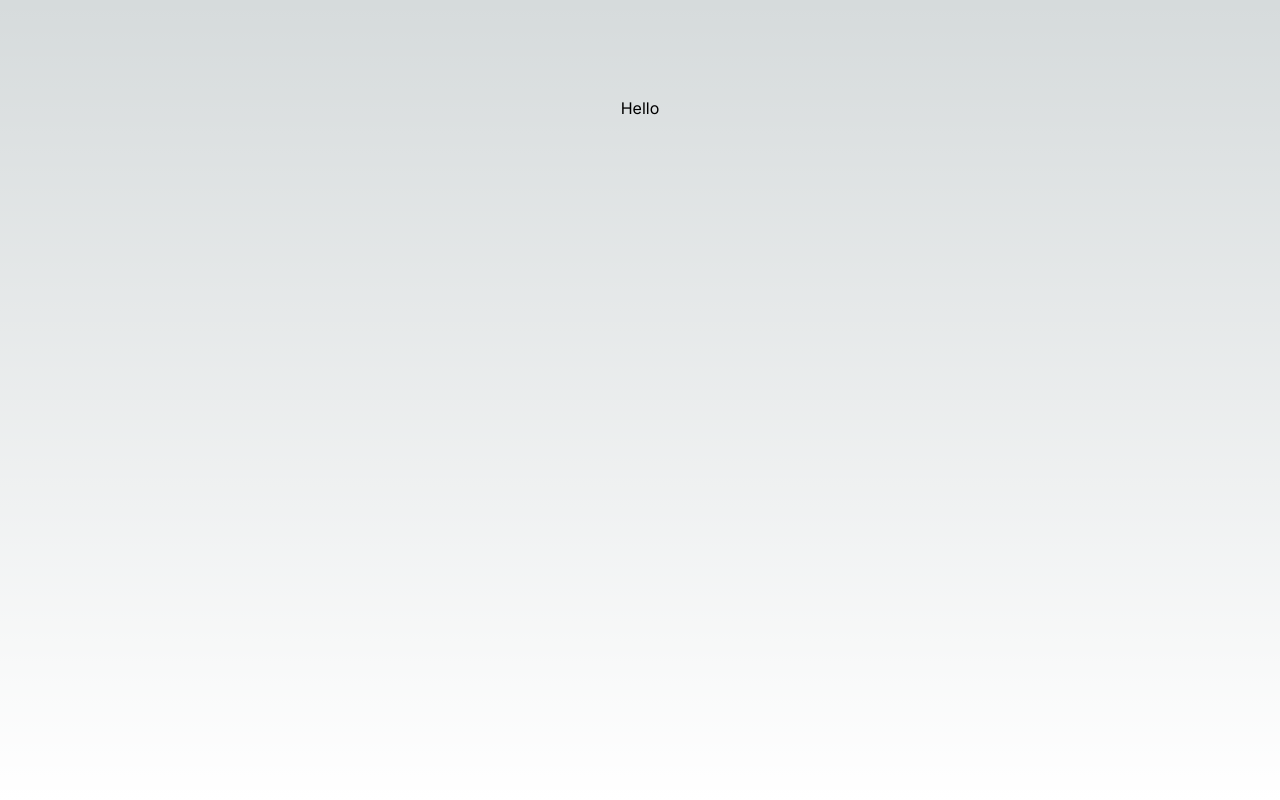
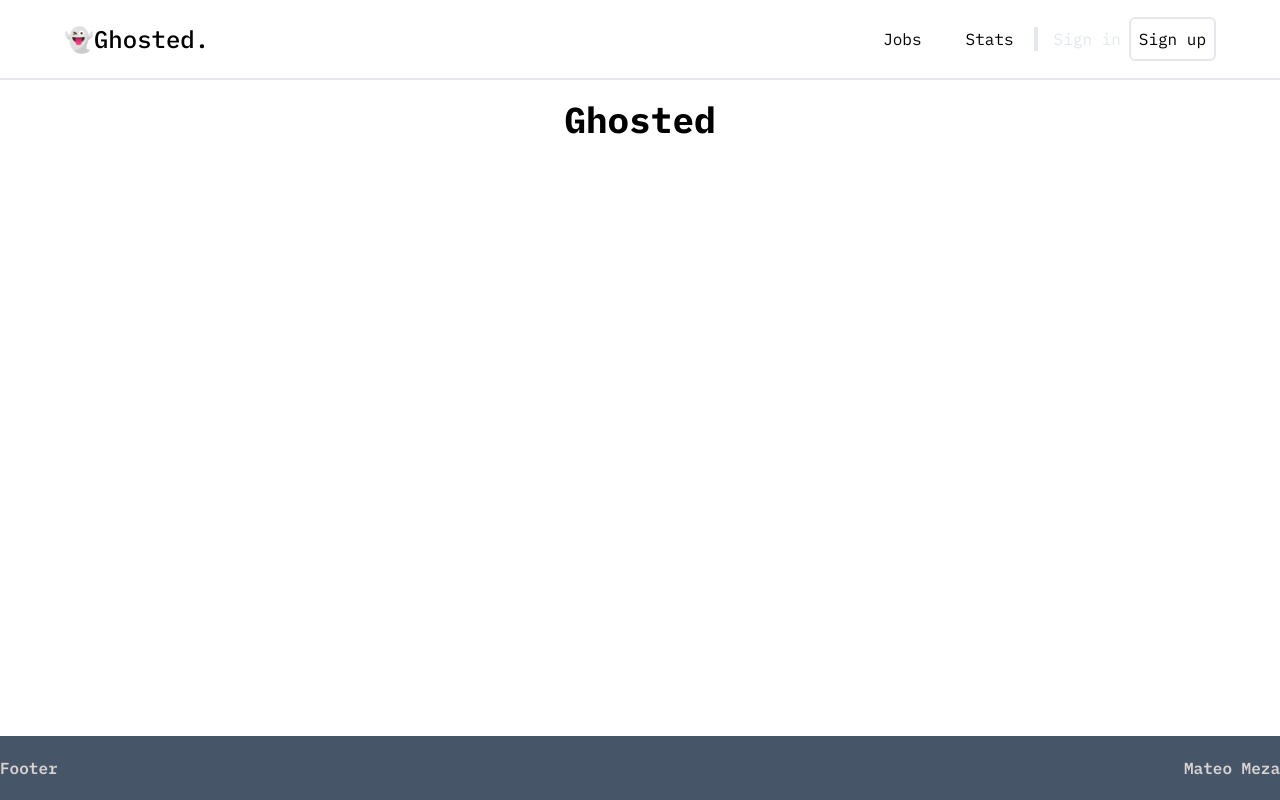
Before and after one commit to mezamateoj/ghosted, a Next.js app in the folder client/: page / in a window 1280 px wide. Built offline with nearby package versions, Linux system fonts and the light colour scheme.

Commit message:
Add responsive navbar, changes to layout theme

```diff
--- a/client/package.json
+++ b/client/package.json
@@ -19,6 +19,7 @@
     "eslint-config-next": "13.5.1",
     "lucide-react": "^0.279.0",
     "next": "13.5.1",
+    "next-themes": "^0.2.1",
     "postcss": "8.4.30",
     "react": "18.2.0",
     "react-dom": "18.2.0",
--- a/client/src/app/globals.css
+++ b/client/src/app/globals.css
@@ -3,25 +3,12 @@
 @tailwind utilities;
 
 :root {
-  --foreground-rgb: 0, 0, 0;
-  --background-start-rgb: 214, 219, 220;
-  --background-end-rgb: 255, 255, 255;
+	/* Your default theme */
+	--background: white;
+	--foreground: black;
 }
 
-@media (prefers-color-scheme: dark) {
-  :root {
-    --foreground-rgb: 255, 255, 255;
-    --background-start-rgb: 0, 0, 0;
-    --background-end-rgb: 0, 0, 0;
-  }
+[data-theme='dark'] {
+	--background: black;
+	--foreground: white;
 }
-
-body {
-  color: rgb(var(--foreground-rgb));
-  background: linear-gradient(
-      to bottom,
-      transparent,
-      rgb(var(--background-end-rgb))
-    )
-    rgb(var(--background-start-rgb));
-}
--- a/client/src/app/layout.tsx
+++ b/client/src/app/layout.tsx
@@ -1,22 +1,36 @@
-import './globals.css'
-import type { Metadata } from 'next'
-import { Inter } from 'next/font/google'
+import Navbar from '@/components/Navbar';
+import './globals.css';
+import type { Metadata } from 'next';
+import { Inter } from 'next/font/google';
+import { IBM_Plex_Mono } from 'next/font/google';
+import Footer from '@/components/Footer';
+import { Providers } from '@/components/Provider';
 
-const inter = Inter({ subsets: ['latin'] })
+// const inter = Inter({ subsets: ['latin'] });
+const ibmPlexMono = IBM_Plex_Mono({
+	subsets: ['latin'],
+	weight: ['400', '500', '600', '700'],
+});
 
 export const metadata: Metadata = {
 	title: 'Create Next App',
 	description: 'Generated by create next app',
-}
+};
 
 export default function RootLayout({
 	children,
 }: {
-  children: React.ReactNode
+	children: React.ReactNode;
 }) {
 	return (
 		<html lang="en">
-      <body className={inter.className}>{children}</body>
+			<body
+				className={`${ibmPlexMono.className} grid grid-rows-[auto_1fr_auto] h-screen`}
+			>
+				<Navbar />
+				<Providers>{children}</Providers>
+				<Footer />
+			</body>
 		</html>
-  )
+	);
 }
--- a/client/src/app/page.tsx
+++ b/client/src/app/page.tsx
@@ -4,8 +4,8 @@ import { Terminal } from 'lucide-react';
 
 export default function Home() {
 	return (
-		<main className="flex min-h-screen flex-col items-center justify-between p-24">
-			<h1>Hello</h1>
-		</main>
+		<div className="flex mt-5 items-center flex-col">
+			<h1 className="font-bold text-4xl">Ghosted</h1>
+		</div>
 	);
 }
--- /dev/null
+++ b/client/src/app/profile/page.tsx
@@ -0,0 +1,5 @@
+import React from 'react';
+
+export default function page() {
+	return <div>profile Page</div>;
+}
--- /dev/null
+++ b/client/src/components/Footer.tsx
@@ -0,0 +1,12 @@
+import React from 'react';
+
+export default function Footer() {
+	return (
+		<footer>
+			<div className="flex items-center justify-between text-stone-300 font-semibold h-12 bg-slate-600 sm:h-16">
+				<p>Footer</p>
+				<p>Mateo Meza</p>
+			</div>
+		</footer>
+	);
+}
--- /dev/null
+++ b/client/src/components/Navbar.tsx
@@ -0,0 +1,33 @@
+import Link from 'next/link';
+import React from 'react';
+
+export default function Navbar() {
+	return (
+		<header className="border-b-2 h-16 sm:h-20 flex justify-between items-center p-4 sm:px-16">
+			<Link href={'/'}>
+				<p className=" text-l sm:text-2xl font-medium">
+					<span className="hidden sm:inline-block">👻</span>Ghosted.
+				</p>
+			</Link>
+			<nav className="flex items-center">
+				<ul className="flex gap-8 mr-2">
+					<Link href={'/jobs'} className="hover:text-sky-500">
+						Jobs
+					</Link>
+					<Link href={'/stats'} className="hover:text-sky-500 px-3">
+						Stats
+					</Link>
+				</ul>
+				<div className="hidden sm:block border-2 h-6"></div>
+				<div className="ml-2 gap-2">
+					<button className="hidden sm:inline-block rounded-md hover:text-sky-500 duration-200  text-slate-200 p-2">
+						Sign in
+					</button>
+					<button className="hidden sm:inline-block rounded-md p-2 border-2 hover:bg-white hover:text-black duration-200">
+						Sign up
+					</button>
+				</div>
+			</nav>
+		</header>
+	);
+}
--- /dev/null
+++ b/client/src/components/Provider.tsx
@@ -0,0 +1,7 @@
+'use client';
+
+import { ThemeProvider } from 'next-themes';
+
+export function Providers({ children }: { children: React.ReactNode }) {
+	return <ThemeProvider>{children}</ThemeProvider>;
+}
```
Also changed, not shown: 1 other file (tests, documents, lock files or other folders). Lines whose indentation alone changed are shown as unchanged.
